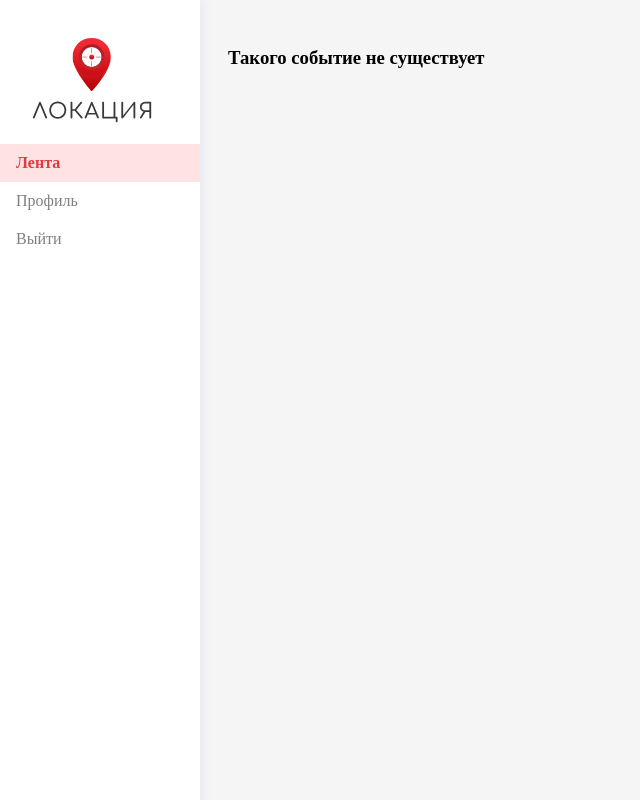
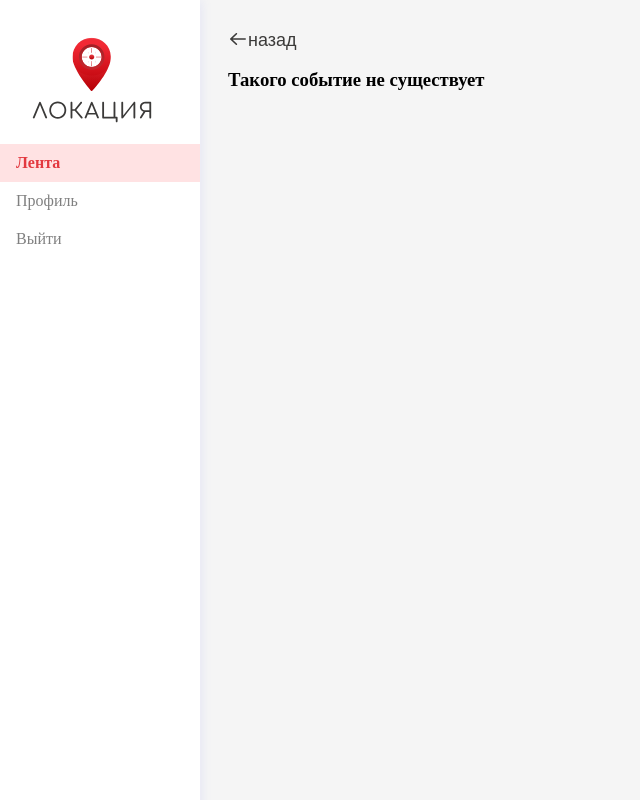
Before and after one commit to KrygluakovNikita/location, a React (Create React App) app in the folder client/: page /forgot-password in a window 1280 px wide. Shown: the whole page, without its empty margins (0-640 px from the left). Built offline with nearby package versions, Linux system fonts and the light colour scheme; no server answers.

Commit message:
feat: Implemented back arrow

```diff
--- a/client/src/pages/Post.css
+++ b/client/src/pages/Post.css
@@ -122,3 +122,19 @@
 .comments {
   padding-top: 15px;
 }
+
+.back-button {
+  font-family: 'Open Sans', sans-serif;
+  font-style: normal;
+  font-weight: 400;
+  font-size: 18px;
+  line-height: 22px;
+  color: #3b3a39;
+  display: flex;
+  flex-direction: row;
+  align-items: center;
+}
+
+.post-top {
+  margin-bottom: 10px;
+}
--- a/client/src/pages/Post.tsx
+++ b/client/src/pages/Post.tsx
@@ -1,9 +1,7 @@
-import React, { useEffect, useState } from 'react';
+import { useEffect, useState } from 'react';
 import { useParams } from 'react-router-dom';
-import { Loader } from '../components/Loader';
 import { Sidebar } from '../components/Sidebar';
 import { UserInfo } from '../components/UserInfo';
-import { useGetPostQuery } from '../store/api/PostApi';
 import { convertGameDate, convertPostDate } from '../utils/timeConverter';
 import './Post.css';
 import Pointer from '../images/Pointer.svg';
@@ -13,10 +11,10 @@ import { Share } from '../components/Share';
 import { correctEnding } from '../utils/naming';
 import { Comments } from '../components/Comments';
 import { useAppSelector } from '../hooks/redux';
+import BackArrow from '../images/BackArrow.svg';
 
 export const Post = () => {
   const { postId } = useParams();
-  // const { post, isLoading } = useGetPostQuery(postId!);
   const post = useAppSelector(state => state.postSlice.posts.filter(post => post.postId === postId!)[0]);
   const [postDate, setPostDate] = useState({ postLocaleDate: '', postLocaleTime: '' });
   const [gameDate, setGameDate] = useState({ gameLocaleDate: '', gameLocaleTime: '' });
@@ -36,6 +34,12 @@ export const Post = () => {
     <>
       <Sidebar isProfile={false} />
       <div className='main'>
+        <div className='post-top'>
+          <a className='back-button' href='/'>
+            <img src={BackArrow} alt='' />
+            <p>назад</p>
+          </a>
+        </div>
         {post ? (
           <div className='container'>
             <div className='post-card'></div>
```
Also changed, not shown: client/src/images/BackArrow.svg (added).
